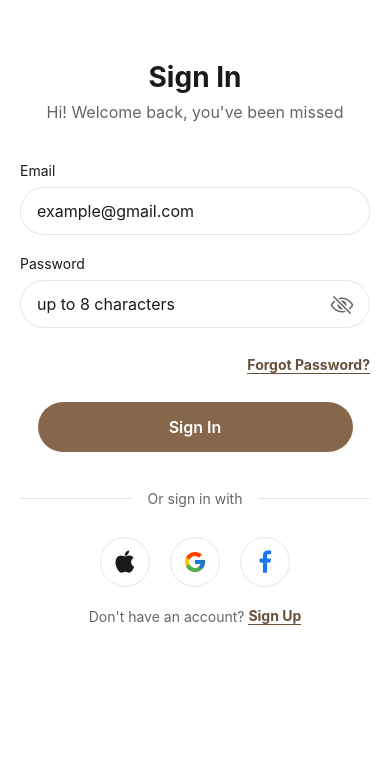
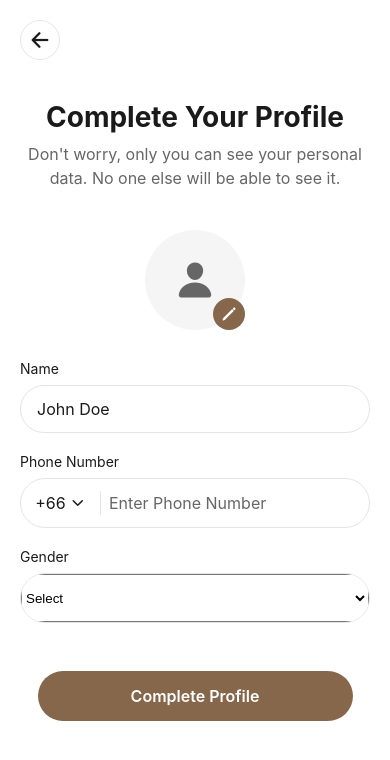
Before and after one commit to ReRun007/FashionECommerce, a React Native app: screen /CompleteProfile in a window 390 px wide. Shown: the top 760 px of the page. Built offline with nearby package versions, Linux system fonts and the light colour scheme.

Commit message:
ConfirmProfile

```diff
--- a/package.json
+++ b/package.json
@@ -20,9 +20,11 @@
     "expo-status-bar": "~2.0.1",
     "react": "18.3.1",
     "react-native": "0.76.6",
+    "react-native-phone-input": "^1.3.7",
     "react-native-safe-area-context": "4.12.0",
     "react-native-screens": "~4.4.0",
-    "react-native-svg": "^15.8.0"
+    "react-native-svg": "^15.8.0",
+    "@react-native-picker/picker": "2.9.0"
   },
   "devDependencies": {
     "@babel/core": "^7.20.0"
--- a/src/components/common/button.js
+++ b/src/components/common/button.js
@@ -85,7 +85,7 @@ const styles = StyleSheet.create({
     color: COLORS.textInverse,
   },
   secondaryButtonText: {
-    color: COLORS.textPrimary,
+    color: COLORS.textLink,
   },
   disabledButtonText: {
     color: COLORS.textLight,
--- a/src/components/common/input.js
+++ b/src/components/common/input.js
@@ -11,9 +11,15 @@ export default function Input({
   secureTextEntry,
   keyboardType,
   autoCapitalize,
-  isPassword
+  isPassword,
+  borderRadius = 32 // Add default value of 32
 }) {
   const [showPassword, setShowPassword] = React.useState(false);
+
+  const inputStyle = {
+    ...styles.input,
+    borderRadius: borderRadius // Apply custom border radius
+  };
 
   if (isPassword) {
     return (
@@ -21,7 +27,7 @@ export default function Input({
         <Text style={styles.label}>{label}</Text>
         <View style={styles.passwordContainer}>
           <TextInput
-            style={[styles.input, styles.passwordInput]}
+            style={[inputStyle, styles.passwordInput]}
             placeholder={placeholder}
             value={value}
             onChangeText={onChangeText}
@@ -46,7 +52,7 @@ export default function Input({
     <View style={styles.inputGroup}>
       <Text style={styles.label}>{label}</Text>
       <TextInput
-        style={styles.input}
+        style={inputStyle}
         placeholder={placeholder}
         value={value}
         onChangeText={onChangeText}
@@ -70,7 +76,6 @@ const styles = StyleSheet.create({
     height: 48,
     borderWidth: 1,
     borderColor: COLORS.border,
-    borderRadius: 32,
     paddingHorizontal: 16,
     fontSize: 16,
     color: COLORS.textPrimary,
--- a/src/constants/colors.js
+++ b/src/constants/colors.js
@@ -14,7 +14,7 @@ export const COLORS = {
   textSecondary: '#666666',// เทาเข้ม - ข้อความรอง
   textLight: '#999999',    // เทา - ข้อความที่ไม่เน้น
   textInverse: '#FFFFFF',  // ขาว - ข้อความบนพื้นหลังเข้ม
-  textLink: '#67513b', // น้ำตาล - ข้อความลิงก์
+  textLink: '#67513b', // น้ำตาล - ข้อความลิงก์ / ปุ่มขาว
 
   // Border Colors
   border: '#E5E5E5',       // เทาอ่อน - เส้นขอบทั่วไป
--- a/src/navigation/AppNavigator.js
+++ b/src/navigation/AppNavigator.js
@@ -10,6 +10,7 @@ import LoginScreen from '../screens/auth/loginScreen';
 import RegisterScreen from '../screens/auth/registerScreen';
 import VerifyScreen from '../screens/auth/verifyScreen';
 import NewPasswordScreen from '../screens/auth/newPasswordScreen';
+import CompleteProfileScreen from '../screens/auth/completeProfileScreen';
 
 
 // Import screens - Main App
@@ -44,6 +45,7 @@ function AuthNavigator() {
       <Stack.Screen name="Register" component={RegisterScreen} />
       <Stack.Screen name="Verify" component={VerifyScreen} />
       <Stack.Screen name="NewPassword" component={NewPasswordScreen} />
+      <Stack.Screen name="CompleteProfile" component={CompleteProfileScreen} />
     </Stack.Navigator>
   );
 }
--- /dev/null
+++ b/src/screens/auth/completeProfileScreen.js
@@ -0,0 +1,217 @@
+import React, { useState } from 'react';
+import { View, Text, StyleSheet, TouchableOpacity, ScrollView, TextInput } from 'react-native';
+import { Picker } from '@react-native-picker/picker';
+import Ionicons from 'react-native-vector-icons/Ionicons';
+import { COLORS } from '../../constants/colors';
+import Button from '../../components/common/button';
+import Input from '../../components/common/input';
+import BackButton from '../../components/common/backButton';
+
+export default function CompleteProfileScreen({ navigation }) {
+  const [name, setName] = useState('');
+  const [phoneNumber, setPhoneNumber] = useState('');
+  const [countryCode, setCountryCode] = useState('+66');
+  const [gender, setGender] = useState('');
+
+  const genderOptions = ['Male', 'Female', 'Other'];
+
+  return (
+    <ScrollView style={styles.container}>
+      <BackButton />
+
+      <View style={styles.header}>
+        <Text style={styles.title}>Complete Your Profile</Text>
+        <Text style={styles.subtitle}>
+          Don't worry, only you can see your personal{'\n'}
+          data. No one else will be able to see it.
+        </Text>
+      </View>
+
+      <View style={styles.avatarContainer}>
+        <View style={styles.avatar}>
+          <Ionicons name="person" size={40} color={COLORS.textSecondary} />
+          <TouchableOpacity style={styles.editButton}>
+            <Ionicons name="pencil" size={16} color={COLORS.background} />
+          </TouchableOpacity>
+        </View>
+      </View>
+
+      <View style={styles.form}>
+        <Input
+          label="Name"
+          value={name}
+          onChangeText={setName}
+          placeholder="John Doe"
+        />
+
+        <View style={styles.phoneInput}>
+          <Text style={styles.label}>Phone Number</Text>
+          <View style={styles.phoneInputRow}>
+            <TouchableOpacity style={styles.countryCodeInput}>
+              <Text style={styles.countryCodeText}>{countryCode}</Text>
+              <Ionicons name="chevron-down" size={16} color={COLORS.textPrimary} />
+            </TouchableOpacity>
+            <View style={styles.numberInput}>
+              <TextInput
+                style={styles.phoneNumberInput}
+                value={phoneNumber}
+                onChangeText={setPhoneNumber}
+                placeholder="Enter Phone Number"
+                placeholderTextColor={COLORS.textSecondary}
+                keyboardType="phone-pad"
+              />
+            </View>
+          </View>
+        </View>
+
+        <View style={styles.pickerContainer}>
+          <Text style={styles.label}>Gender</Text>
+          <View style={styles.pickerWrapper}>
+            <Picker
+              selectedValue={gender}
+              onValueChange={(itemValue) => setGender(itemValue)}
+              style={styles.picker}
+              dropdownIconColor={COLORS.textPrimary}
+            >
+              <Picker.Item
+                label="Select"
+                value=""
+                style={styles.pickerPlaceholder}
+              />
+              {genderOptions.map((option) => (
+                <Picker.Item
+                  key={option}
+                  label={option}
+                  value={option}
+                  style={styles.pickerItem}
+                />
+              ))}
+            </Picker>
+          </View>
+        </View>
+
+        <View style={styles.buttonContainer}>
+          <Button
+            title="Complete Profile"
+            onPress={() => navigation.navigate('MainApp')}
+          />
+        </View>
+      </View>
+    </ScrollView>
+  );
+}
+
+const styles = StyleSheet.create({
+  container: {
+    flex: 1,
+    backgroundColor: COLORS.background,
+    padding: 20,
+  },
+  header: {
+    marginTop: 40,
+    marginBottom: 40,
+  },
+  title: {
+    fontSize: 28,
+    fontWeight: 'bold',
+    color: COLORS.textPrimary,
+    marginBottom: 8,
+    textAlign: 'center',
+  },
+  subtitle: {
+    fontSize: 16,
+    color: COLORS.textSecondary,
+    textAlign: 'center',
+    lineHeight: 24,
+  },
+  avatarContainer: {
+    alignItems: 'center',
+    marginBottom: 30,
+  },
+  avatar: {
+    width: 100,
+    height: 100,
+    borderRadius: 50,
+    backgroundColor: '#F5F5F5',
+    justifyContent: 'center',
+    alignItems: 'center',
+  },
+  editButton: {
+    position: 'absolute',
+    right: 0,
+    bottom: 0,
+    width: 32,
+    height: 32,
+    borderRadius: 16,
+    backgroundColor: COLORS.primary,
+    justifyContent: 'center',
+    alignItems: 'center',
+  },
+  form: {
+    flex: 1,
+  },
+  phoneInput: {
+    marginBottom: 20,
+  },
+  phoneInputRow: {
+    flexDirection: 'row',
+    alignItems: 'center',
+    gap: 8,
+    borderWidth: 1,
+    borderColor: COLORS.border,
+    borderRadius: 90,
+  },
+  countryCodeInput: {
+    flexDirection: 'row',
+    alignItems: 'center',
+    justifyContent: 'center',
+    borderRightWidth: 1,
+    borderColor: COLORS.border,
+    paddingHorizontal: 12,
+    height: '50%',
+    minWidth: 80,
+    gap: 4,
+  },
+  countryCodeText: {
+    fontSize: 16,
+    color: COLORS.textPrimary,
+  },
+  numberInput: {
+    flex: 1,
+  },
+  phoneNumberInput: {
+    height: 48,
+    fontSize: 16,
+    color: COLORS.textPrimary,
+  },
+  label: {
+    fontSize: 14,
+    color: COLORS.textPrimary,
+    marginBottom: 8,
+  },
+  pickerContainer: {
+    marginBottom: 20,
+  },
+  pickerWrapper: {
+    borderWidth: 1,
+    borderColor: COLORS.border,
+    borderRadius: 90,
+    overflow: 'hidden',
+    backgroundColor: COLORS.background,
+  },
+  picker: {
+    height: 48,
+  },
+  pickerPlaceholder: {
+    color: COLORS.textSecondary,
+    fontSize: 14,
+  },
+  pickerItem: {
+    color: COLORS.textPrimary,
+    fontSize: 14,
+  },
+  buttonContainer: {
+    marginVertical: 20,
+    alignItems: 'center',
+  },
+});
--- a/src/screens/auth/verifyScreen.js
+++ b/src/screens/auth/verifyScreen.js
@@ -5,7 +5,7 @@ import Button from '../../components/common/button';
 import BackButton from '../../components/common/backButton';
 import TextLink from '../../components/common/textLink';
 
-export default function VerifyScreen({ route }) {
+export default function VerifyScreen({ route, navigation  }) {
   const email = route.params?.email || 'example@email.com';
   const [code, setCode] = useState(['', '', '', '']);
   const inputRefs = useRef([]);
@@ -65,7 +65,7 @@ export default function VerifyScreen({ route }) {
       <View style={{ alignItems: 'center' }}>
         <Button
           title="Verify"
-          onPress={() => {}}
+          onPress={() => navigation.navigate('CompleteProfile')}
         />
       </View>
     </View>
```
Also changed, not shown: 1 other file (tests, documents, lock files or other folders).
